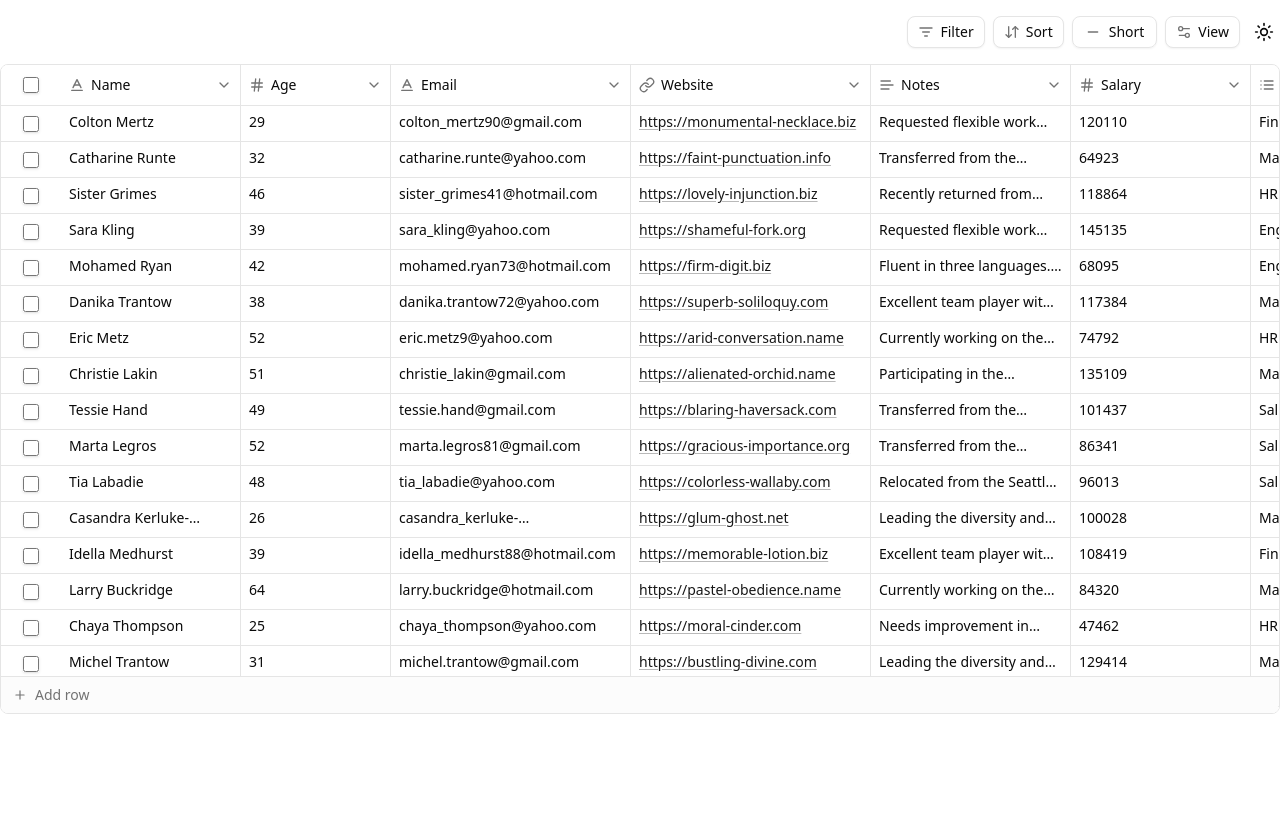
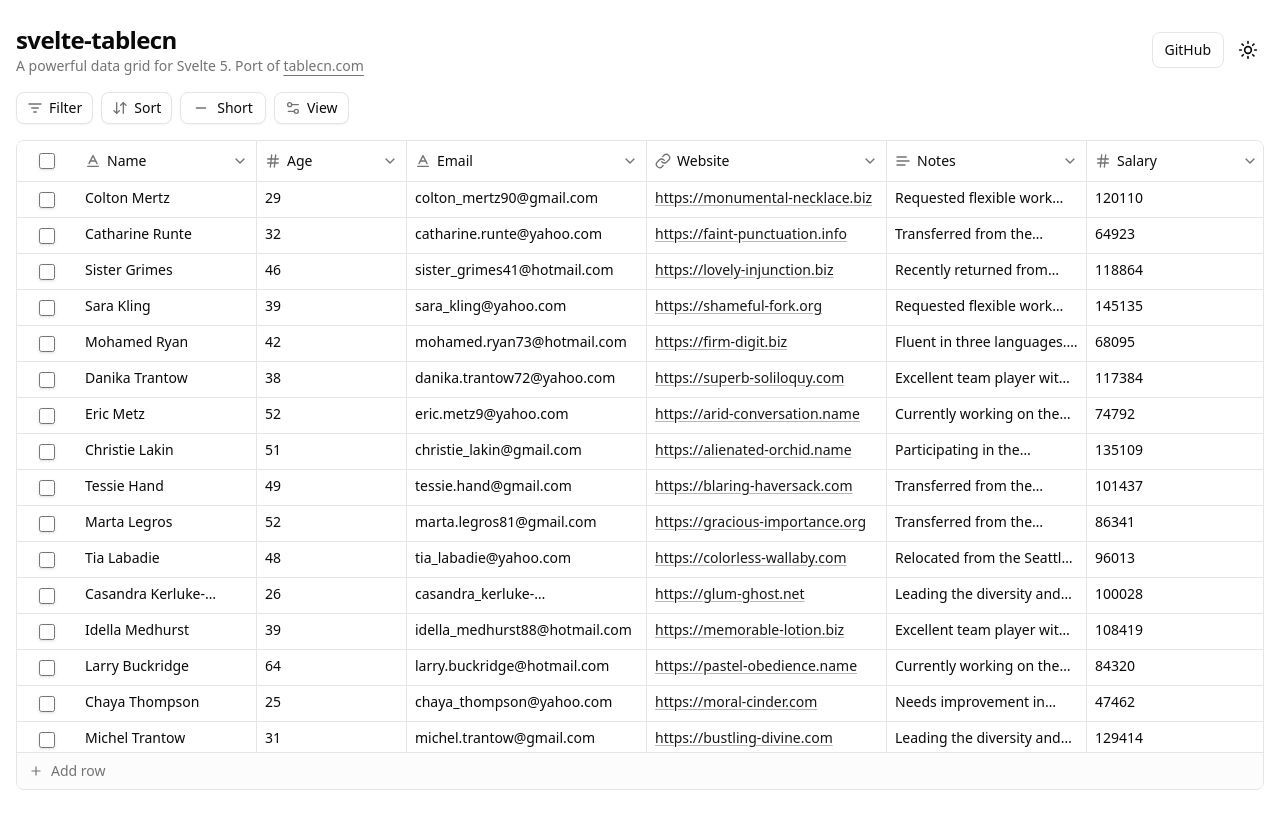
Before and after one commit to itisyb/svelte-tablecn, a SvelteKit app: page / in a window 1280 px wide. Built offline with nearby package versions, Linux system fonts and the light colour scheme.

Commit message:
Center page layout and add header with title/links

```diff
--- a/src/routes/+page.svelte
+++ b/src/routes/+page.svelte
@@ -412,15 +412,42 @@
 	});
 </script>
 
-<div class="container flex flex-col gap-4 py-4">
-	<div role="toolbar" aria-orientation="horizontal" class="flex items-center gap-2 self-end">
-		<DataGridFilterMenu {table} />
-		<DataGridSortMenu {table} />
-		<DataGridRowHeightMenu {table} />
-		<DataGridViewMenu {table} />
-		<ModeToggle />
+<div class="mx-auto flex w-full max-w-7xl flex-col gap-4 px-4 py-6">
+	<!-- Header -->
+	<div class="flex flex-col gap-2">
+		<div class="flex items-center justify-between">
+			<div>
+				<h1 class="text-2xl font-bold tracking-tight">svelte-tablecn</h1>
+				<p class="text-sm text-muted-foreground">
+					A powerful data grid for Svelte 5. Port of <a href="https://tablecn.com" target="_blank" rel="noopener noreferrer" class="underline underline-offset-4 hover:text-foreground">tablecn.com</a>
+				</p>
+			</div>
+			<div class="flex items-center gap-2">
+				<a
+					href="https://github.com/itisyb/svelte-tablecn"
+					target="_blank"
+					rel="noopener noreferrer"
+					class="inline-flex h-9 items-center justify-center rounded-md border border-input bg-background px-3 text-sm font-medium ring-offset-background transition-colors hover:bg-accent hover:text-accent-foreground focus-visible:outline-none focus-visible:ring-2 focus-visible:ring-ring focus-visible:ring-offset-2"
+				>
+					GitHub
+				</a>
+				<ModeToggle />
+			</div>
+		</div>
 	</div>
-	<DataGridKeyboardShortcuts enableSearch={!!dataGridProps.searchState} />
+
+	<!-- Toolbar -->
+	<div role="toolbar" aria-orientation="horizontal" class="flex items-center justify-between">
+		<DataGridKeyboardShortcuts enableSearch={!!dataGridProps.searchState} />
+		<div class="flex items-center gap-2">
+			<DataGridFilterMenu {table} />
+			<DataGridSortMenu {table} />
+			<DataGridRowHeightMenu {table} />
+			<DataGridViewMenu {table} />
+		</div>
+	</div>
+
+	<!-- Data Grid -->
 	<DataGrid {...dataGridProps} {table} height={gridHeight} />
 </div>
 
```
